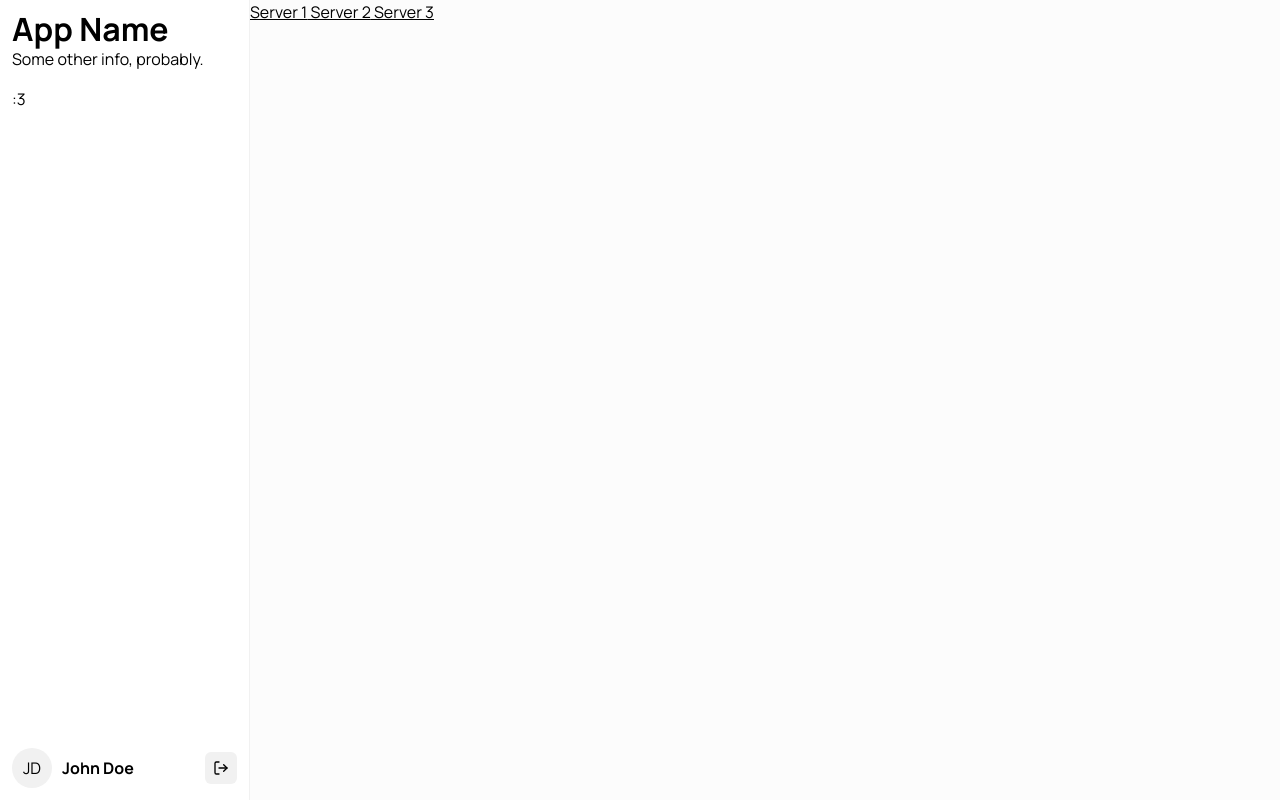
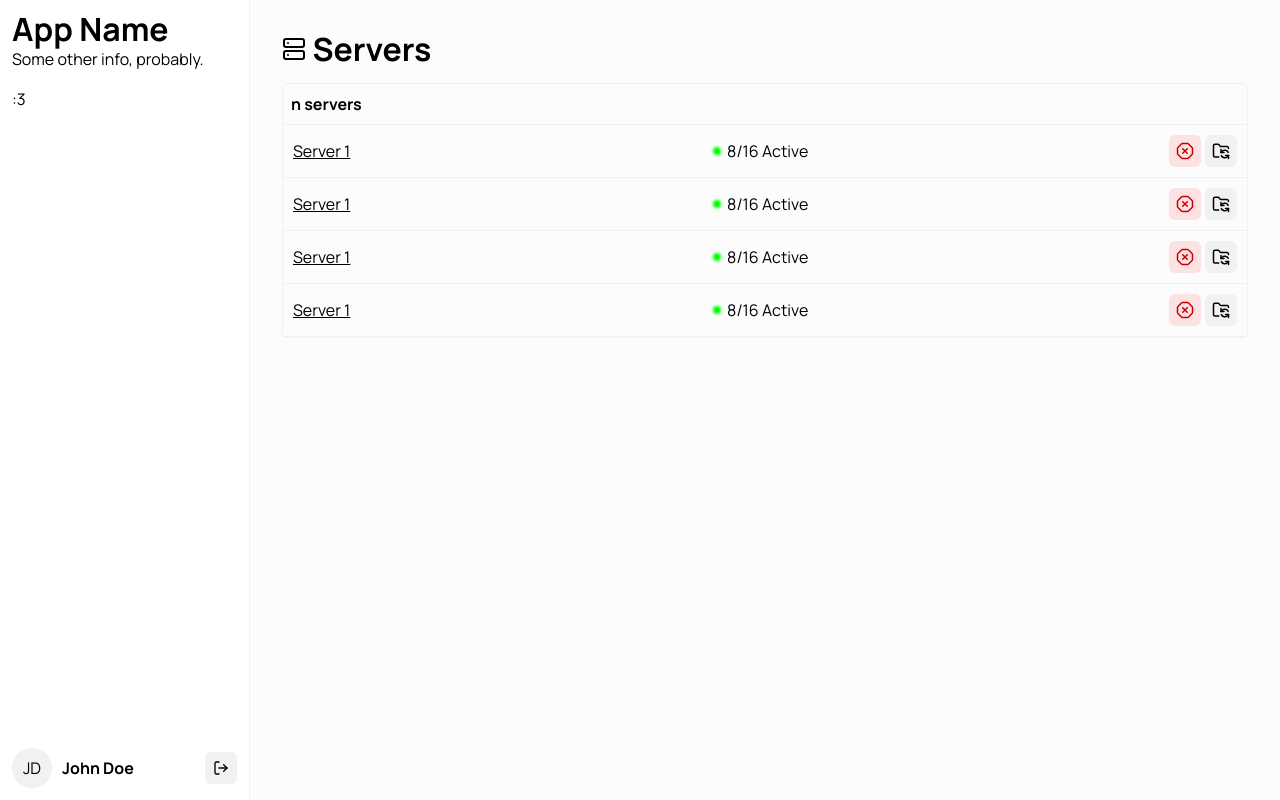
Before and after one commit to ScaffoldMC/ScaffoldMC, a Next.js app in the folder apps/web/: page /dashboard in a window 1280 px wide. Built offline with nearby package versions, Linux system fonts and the light colour scheme.

Commit message:
Create server list

```diff
--- /dev/null
+++ b/apps/web/app/dashboard/page.module.css
@@ -0,0 +1,10 @@
+.dashboard {
+	display: flex;
+	flex-direction: column;
+	padding: 32px;
+	gap: 16px;
+	background-color: var(--color-background);
+	height: 100%;
+	width: 100%;
+	color: var(--color-text);
+}
--- a/apps/web/app/dashboard/page.tsx
+++ b/apps/web/app/dashboard/page.tsx
@@ -1,13 +1,19 @@
-import Link from "next/link";
+import styles from "./page.module.css";
+import { Server } from "lucide-react";
+import { ServerList } from "@/components/organisms/serverlist/serverlist";
 
 export default function Dashboard() {
 	return (
-		<div>
-			<div>
-				<Link href="/dashboard/1"> Server 1</Link>
-				<Link href="/dashboard/2"> Server 2</Link>
-				<Link href="/dashboard/3"> Server 3</Link>
-			</div>
+		<div className={styles.dashboard}>
+			<h1>
+				<Server size={24} /> Servers
+			</h1>
+			<ServerList>
+				<ServerList.Item />
+				<ServerList.Item />
+				<ServerList.Item />
+				<ServerList.Item />
+			</ServerList>
 		</div>
 	);
 }
--- /dev/null
+++ b/apps/web/components/organisms/serverlist/serverlist.module.css
@@ -0,0 +1,29 @@
+.root {
+	border-radius: var(--border-radius);
+	border: 1px solid var(--color-secondary);
+}
+
+.header {
+	display: flex;
+	flex-direction: row;
+	border-bottom: 1px solid var(--color-secondary);
+	padding: 8px;
+}
+
+.item {
+	display: flex;
+	flex-direction: row;
+	align-items: center;
+	justify-content: space-between;
+	padding: 10px;
+	border-bottom: 1px solid var(--color-secondary);
+	background-color: var(--color-background);
+}
+
+.cluster {
+	display: flex;
+	flex-direction: row;
+	align-items: center;
+	width: fit-content;
+	gap: 4px;
+}
--- /dev/null
+++ b/apps/web/components/organisms/serverlist/serverlist.tsx
@@ -0,0 +1,43 @@
+import { Button } from "@/components/atoms/buttons/button";
+import React from "react";
+import styles from "./serverlist.module.css";
+import Link from "next/link";
+import { OctagonX, FolderSync } from "lucide-react";
+import { Indicator } from "@/components/atoms/indicator/indicator";
+
+// TODO: Hook up to backend logic
+
+export function ServerList({ children }: { children?: React.ReactNode }) {
+	return (
+		<div className={styles.root}>
+			<div className={styles.header}>
+				<b>n servers</b>
+			</div>
+			{children}
+		</div>
+	);
+}
+
+function ServerListItem() {
+	return (
+		<div className={styles.item}>
+			<Link href="/dashboard/1">Server 1</Link>
+
+			<div className={styles.cluster}>
+				<Indicator state="success" />
+				<p>8/16 Active</p>
+			</div>
+
+			<div className={styles.cluster}>
+				<Button size="icon" level="destructive">
+					<OctagonX size={18} />
+				</Button>
+				<Button size="icon" level="secondary">
+					<FolderSync size={18} />
+				</Button>
+			</div>
+		</div>
+	);
+}
+
+ServerList.Item = ServerListItem;
```
